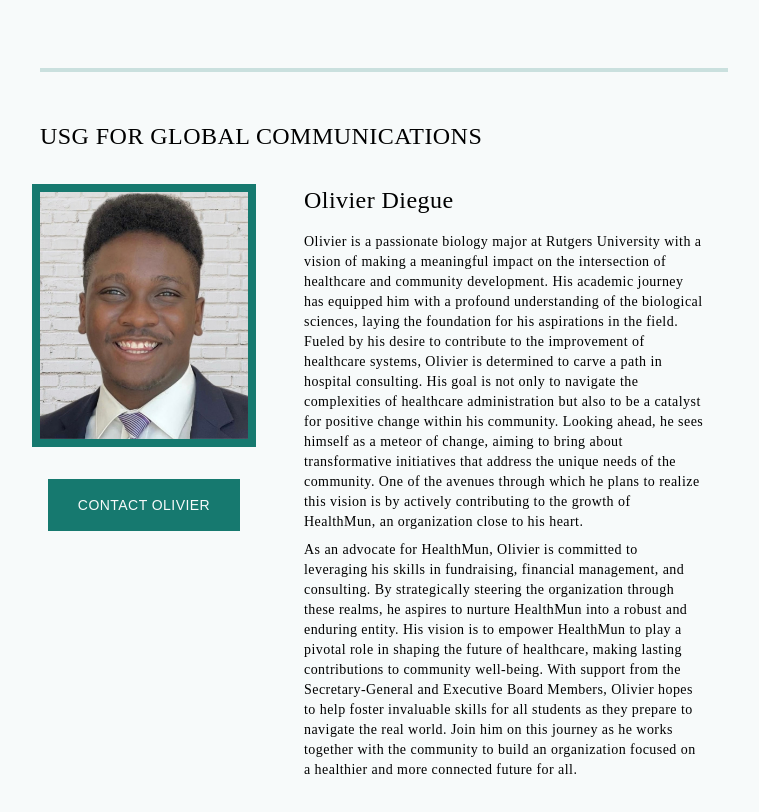
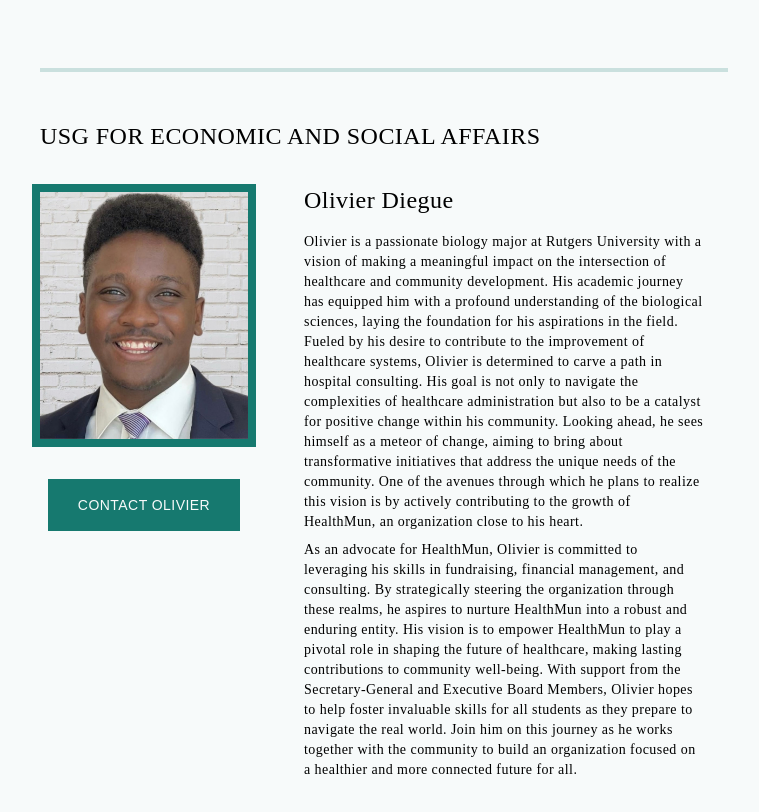
Before and after one commit to RishikSarkar/health-mun, a Next.js app: page /about/Secretariat in a window 1280 px wide. Shown: the part 2760-3572 px from the top of the page, without its empty margins (256-1015 px from the left). Built offline with nearby package versions, Linux system fonts and the light colour scheme; a web font is replaced by a local one.

Commit message:
minor title change oli

```diff
--- a/pages/about/Secretariat.jsx
+++ b/pages/about/Secretariat.jsx
@@ -165,7 +165,7 @@ const Secretariat = () => {
                     </div>
 
                     <div className='text-center md:text-left md:col-span-3 px-2 text-2xl uppercase'>
-                        USG for Global Communications
+                        USG for Economic and Social Affairs
                     </div>
                     <div className="md:col-span-1 my-6 md:mt-0">
                         <div className='border-8 border-[#16796F] dark:border-[#F7FAFA]'>
```
